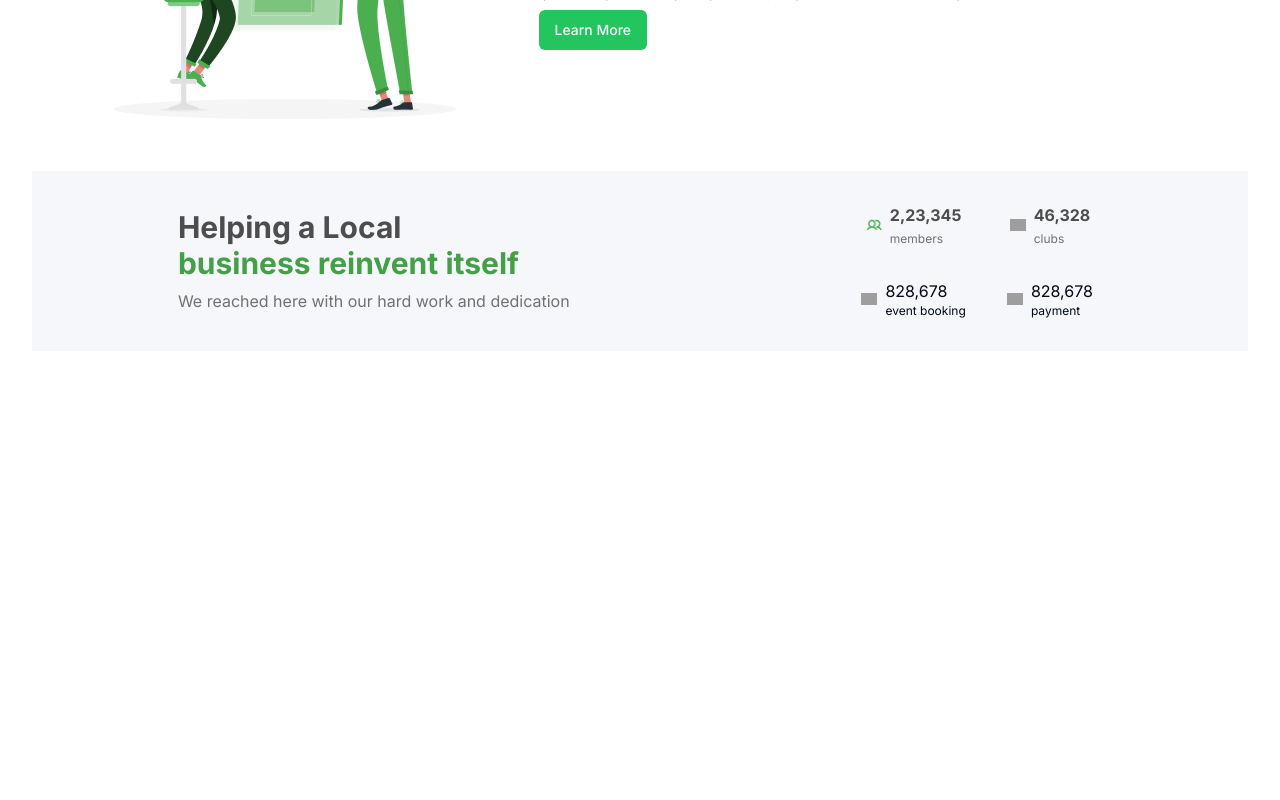
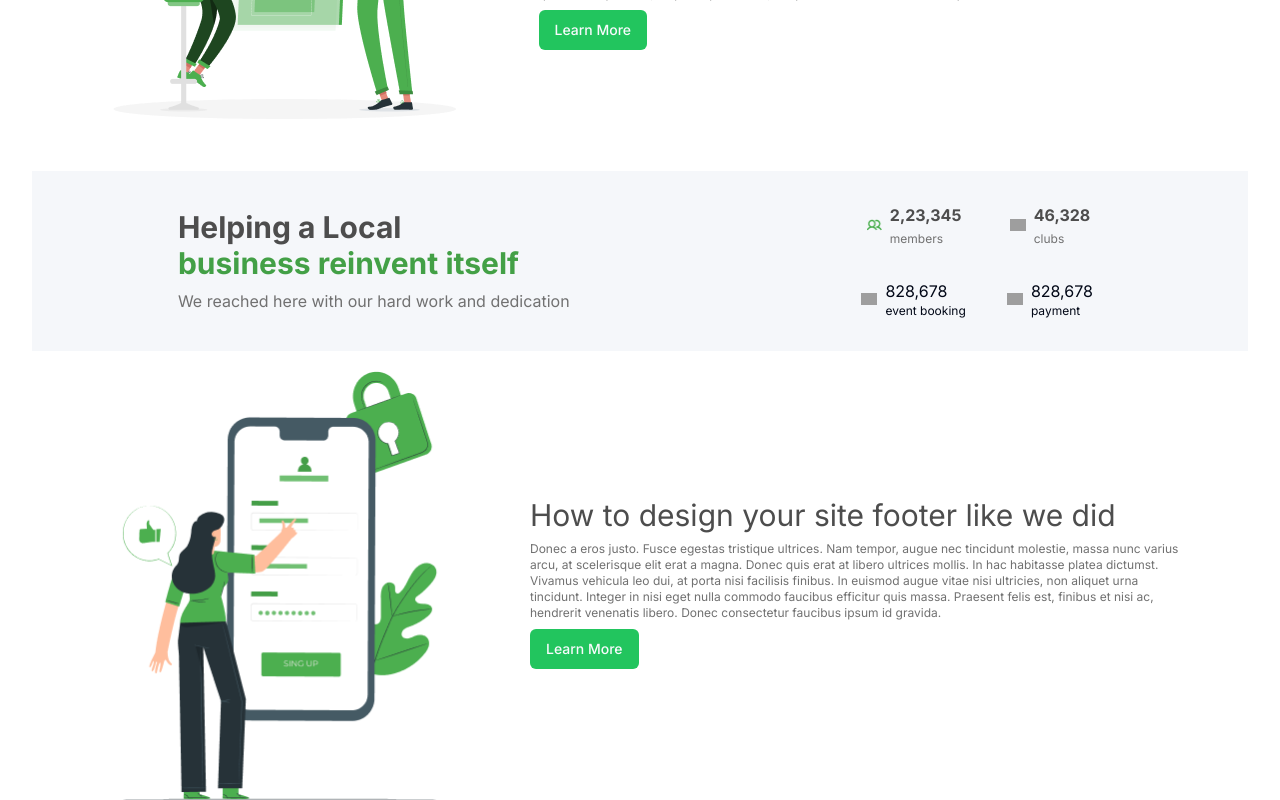
Before and after one commit to sandeep0009/next-landing-page, a Next.js app: page / in a window 1280 px wide. Shown: the part 1199-1999 px from the top of the page. Before the commit the page ends 1550 px from the top, so only its background shows below. Built offline with nearby package versions, Linux system fonts and the light colour scheme; grey boxes are pictures that could not be loaded.

Commit message:
done with the message

```diff
--- a/src/app/page.js
+++ b/src/app/page.js
@@ -1,6 +1,7 @@
 import Banner from "@/components/Banner";
 import Client from "@/components/Client";
 import Hero from "@/components/Hero";
+import Manage from "@/components/Manage";
 import Message from "@/components/Message";
 import Navbar from "@/components/Navbar";
 
@@ -16,6 +17,7 @@ export default function Home() {
             <Message/>
 
             <Banner/>
+            <Manage/>
 
     </div>
 
--- a/src/components/Manage.jsx
+++ b/src/components/Manage.jsx
@@ -1,8 +1,30 @@
+import Image from 'next/image'
 import React from 'react'
+import { Button } from './ui/button'
 
 const Manage = () => {
+
   return (
-    <div>Manage</div>
+    <div className="container mt-4">
+      <div className="flex flex-wrap justify-around ">
+        <div>
+          <Image
+          src="/images/17.png"
+          width={441}
+          height={433}
+          />
+        </div>
+        <div className="text-start w-[661px] lg:m-auto mt-5 ">
+          <h2 className="text-[#4D4D4D] text-3xl">
+          How to design your site footer like we did
+          </h2>
+          <p className="text-[#717171] text-xs mt-2 max-w-full">
+          Donec a eros justo. Fusce egestas tristique ultrices. Nam tempor, augue nec tincidunt molestie, massa nunc varius arcu, at scelerisque elit erat a magna. Donec quis erat at libero ultrices mollis. In hac habitasse platea dictumst. Vivamus vehicula leo dui, at porta nisi facilisis finibus. In euismod augue vitae nisi ultricies, non aliquet urna tincidunt. Integer in nisi eget nulla commodo faucibus efficitur quis massa. Praesent felis est, finibus et nisi ac, hendrerit venenatis libero. Donec consectetur faucibus ipsum id gravida.
+          </p>
+          <Button className='bg-green-500 mt-2'>Learn More</Button>
+        </div>
+      </div>
+    </div>
   )
 }
 
```
Also changed, not shown: public/images/17.png (added).
